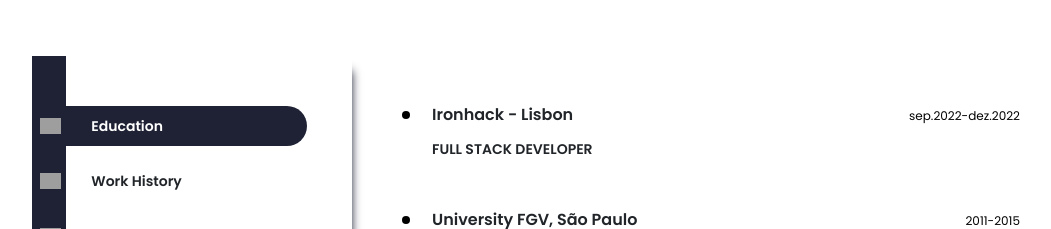
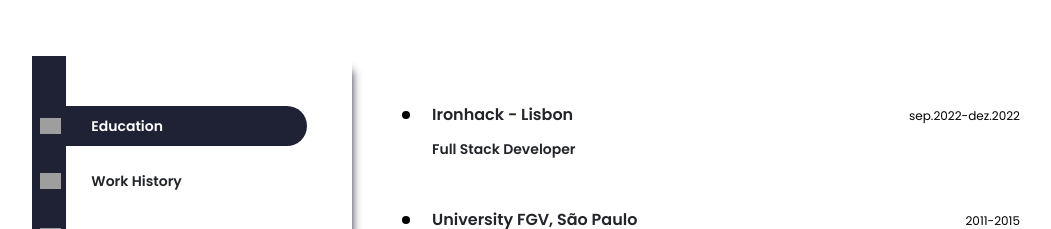
Before and after one commit to Raissa-Damasceno/Portfolio-Raissa, a React (Create React App) app: page / in a window 1280 px wide. Shown: the part 1540-1769 px from the top of the page, without its empty margins (108-1159 px from the left). Built offline with nearby package versions, Linux system fonts and the light colour scheme; grey boxes are pictures that could not be loaded; a web font is replaced by a local one.

Commit message:
last update

```diff
--- a/src/Components/PortfolioContainer/Home/Profile.js
+++ b/src/Components/PortfolioContainer/Home/Profile.js
@@ -29,7 +29,7 @@ function Profile() {
                 <a href="https://www.linkedin.com/in/raissa-damasceno/">
                   <i className="fa fa-linkedin"></i>
                 </a>
-                <a href="CV-RaissaDamasceno.pdf" download="RaissaDamascenoCV.pdf">
+                <a href="RaissaDamascenoCV.pdf" download="RaissaDamascenoCV.pdf">
                 <i class="fa fa-file-pdf-o" aria-hidden="true"></i>
                 </a>
               </div>
--- a/src/Components/PortfolioContainer/Resume/Resume.js
+++ b/src/Components/PortfolioContainer/Resume/Resume.js
@@ -84,7 +84,7 @@ function Resume(props) {
     <div className="resume-screen-container" key="education">
       <ResumeHeading
         heading={"Ironhack - Lisbon"}
-        subHeading={"FULL STACK DEVELOPER"}
+        subHeading={"Full Stack Developer"}
         fromDate={"sep.2022"}
         toDate={"dez.2022"}
         description={""}
@@ -142,7 +142,6 @@ function Resume(props) {
       <br />
     </div>,
 
-    /* PROGRAMMING SKILLS */
     <div
       className="resume-screen-container programming-skills-container"
       key="programming-skills"
@@ -155,7 +154,6 @@ function Resume(props) {
       ))}
     </div>,
 
-    /* PROJECTS */
     <div className="resume-screen-container" key="projects">
       {projectsDetails.map((projectsDetails, index) => (
         <ResumeHeading
@@ -169,7 +167,6 @@ function Resume(props) {
       ))}
     </div>,
 
-    /* Interests */
     <div className="resume-screen-container" key="interests">
       <ResumeHeading
         heading="Teaching"
```
Also changed, not shown: 2 other files (tests, documents, lock files or other folders).
